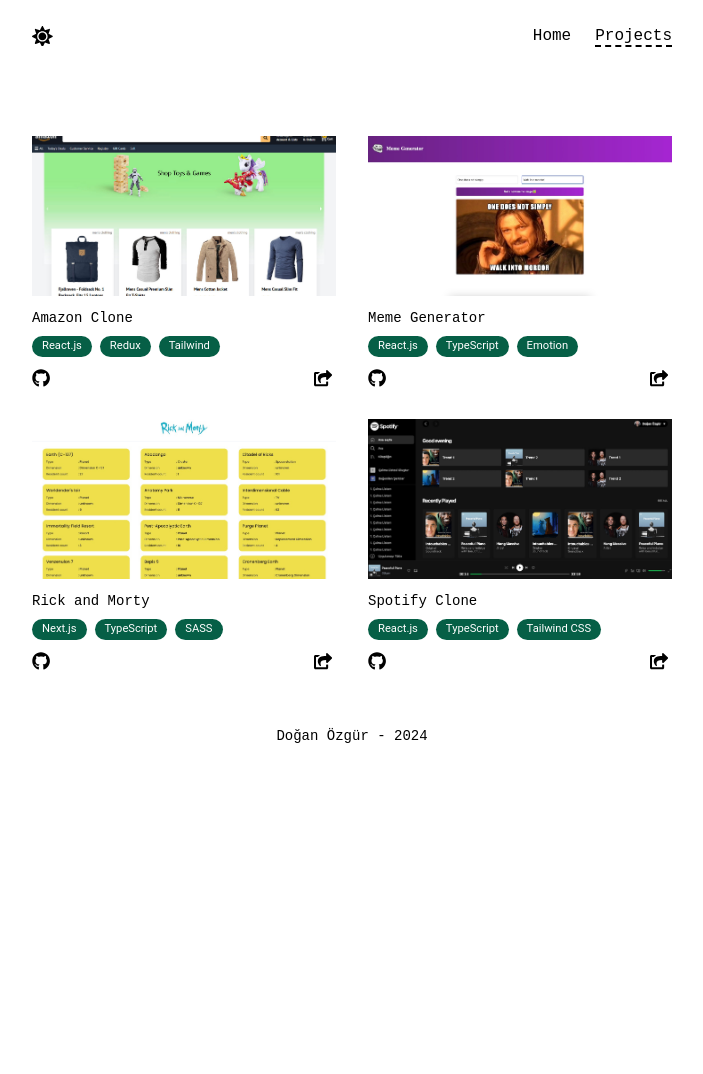
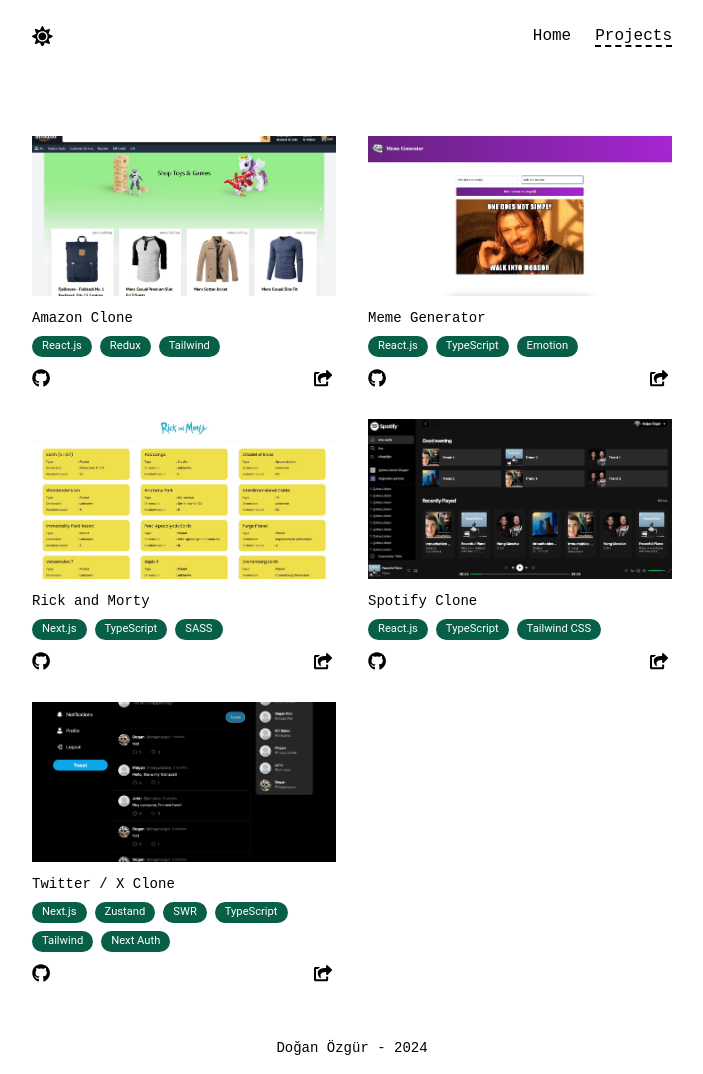
Before and after one commit to doganozgur/personal-website, a Gatsby site: page /projects in a window 1280 px wide. Shown: the whole page, without its empty margins (288-991 px from the left). Before the commit the page ends 800 px from the top, so only its background shows below. Built offline with nearby package versions, Linux system fonts and the light colour scheme; Gatsby itself is replaced by a stand-in of ours; some packages are replaced by stand-ins of ours.

Commit message:
feat: new project

```diff
--- /dev/null
+++ b/content/projects/twitter-clone-next/index.md
@@ -0,0 +1,14 @@
+---
+templateKey: project
+title: Twitter / X Clone
+cover: "./01.jpg"
+techs:
+  - Next.js
+  - Zustand
+  - SWR
+  - TypeScript
+  - Tailwind
+  - Next Auth
+source: "https://github.com/doganozgur/twitter-clone-next"
+live: "https://twitter-clone-next-dusky.vercel.app/"
+---
--- a/package.json
+++ b/package.json
@@ -1,7 +1,7 @@
 {
   "name": "doganozgur-site",
   "private": true,
-  "description": "Personal Website for Doğan Özgür",
+  "description": "Personal Website for Dogan Ozgur",
   "version": "0.1.0",
   "author": "Dogan Ozgur",
   "bugs": {
--- a/src/components/Project.jsx
+++ b/src/components/Project.jsx
@@ -15,7 +15,7 @@ const Project = ({ data }) => {
         />
       </a>
       <h3 className="mt-3 text-sm">{title}</h3>
-      <div className="flex items-center space-x-2 mt-2 mb-3">
+      <div className="flex flex-wrap items-center gap-2 mt-2 mb-3">
         {techs.map((tech, idx) => (
           <span className="pill" key={idx}>
             {tech}
```
Also changed, not shown: content/projects/twitter-clone-next/01.jpg (added).
